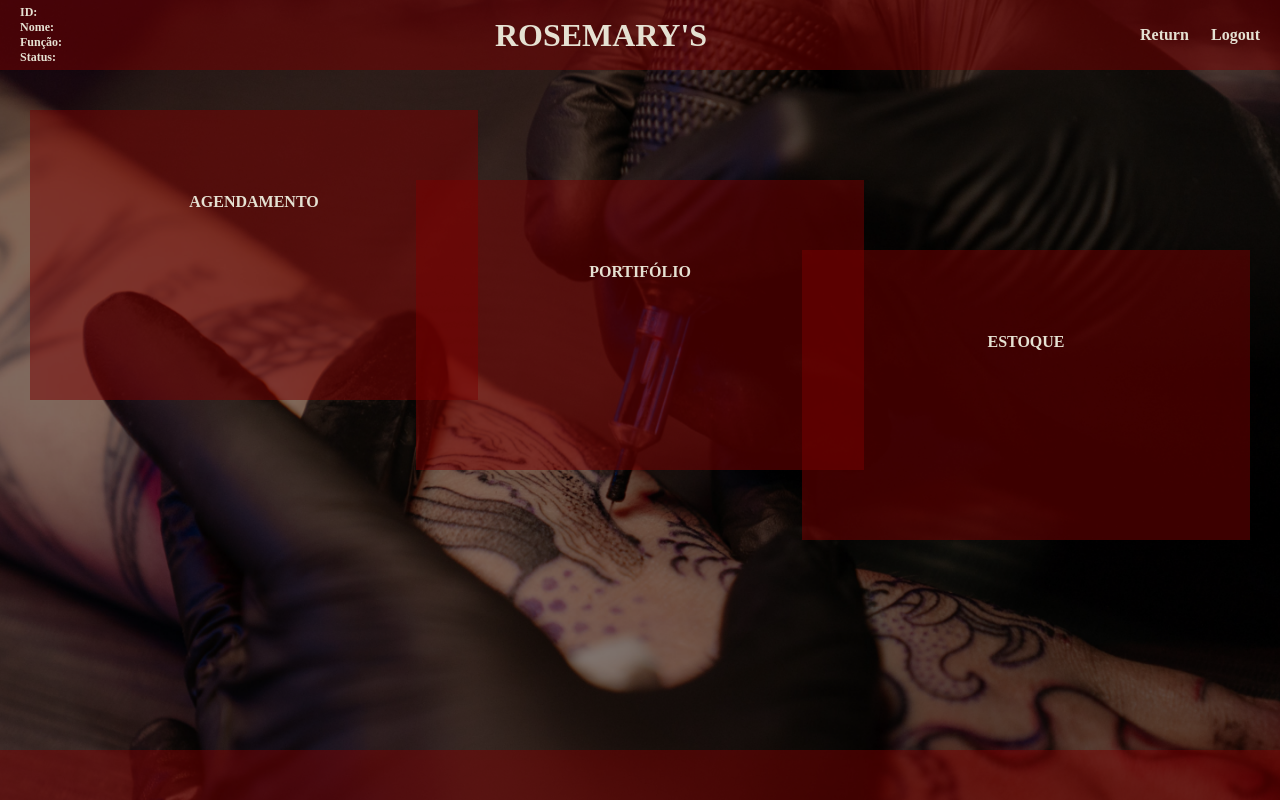
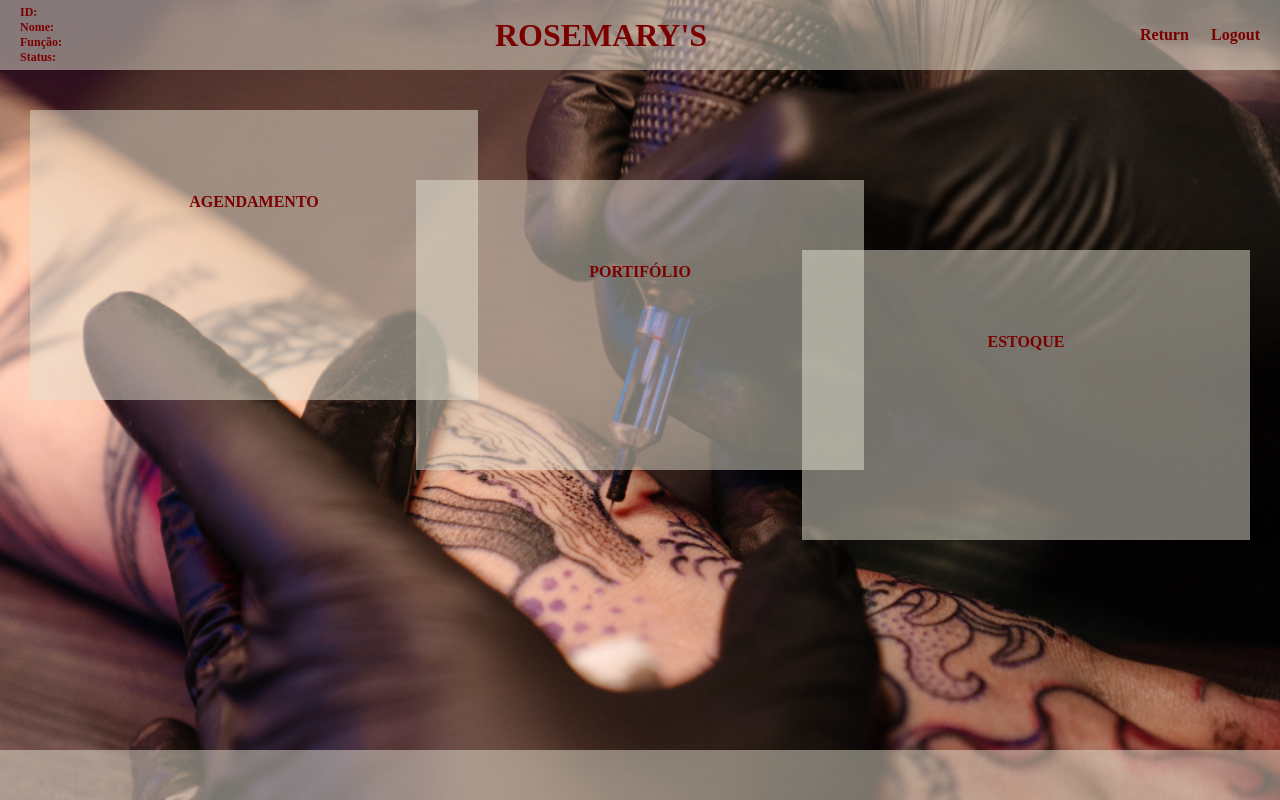
Before and after one commit to LeoAChaves/Rosemarys_Tattoo_Studio, a React (Create React App) app: page /funcionario/home in a window 1280 px wide. Built offline with nearby package versions, Linux system fonts and the light colour scheme.

Commit message:
Implementando mudança de background com o tema

```diff
--- a/src/App.jsx
+++ b/src/App.jsx
@@ -7,7 +7,7 @@ import FHome from "./pages/Funcionario/FHome.jsx";
 
 function App() {
   return (
-    <ThemeProvider theme={darkTheme}>
+    <ThemeProvider theme={lightTheme}>
       <GlobalStyle />
       <Router>
         <Routes>
--- a/src/pages/Funcionario/FHome.jsx
+++ b/src/pages/Funcionario/FHome.jsx
@@ -1,5 +1,4 @@
 import styled from "styled-components";
-import funcionarioBackground from "../../assets/images/funcionarioBackground.png";
 import FHeader from "../../components/Funcionario/FHeader/FHeader.jsx";
 import FHomeMain from "../../components/Funcionario/FHome/FHomeMain.jsx";
 import FFooter from "../../components/Funcionario/FFooter/FFooter.jsx";
@@ -8,7 +7,7 @@ function FHome() {
   const FHome = styled.body`
     height: 100vh;
     width: 100%;
-    background-image: url(${funcionarioBackground});
+    background-image: url(${({ theme }) => theme.funcBG});
     background-size: cover;
     background-position: center;
   `;
--- a/src/styles/themes.js
+++ b/src/styles/themes.js
@@ -1,3 +1,6 @@
+import funcBGdark from "../assets/images/funcBGdark.png";
+import funcBGlight from "../assets/images/funcBGlight.png";
+
 export const lightTheme = {
   body: "#ffffff",
   primary: "#E5E1D280",
@@ -12,6 +15,7 @@ export const lightTheme = {
   card_text: "#7B0000",
   card_text2: "#211F1E",
   card_info: "#5E5A57",
+  funcBG: funcBGlight,
 };
 
 export const darkTheme = {
@@ -28,4 +32,5 @@ export const darkTheme = {
   card_text: "#000000",
   card_text2: "#211F1E",
   card_info: "#5E5A57",
+  funcBG: funcBGdark,
 };
```
Also changed, not shown: src/assets/images/funcBGdark.png (renamed from src/assets/images/funcionarioBackground.png), src/assets/images/funcBGlight.png (added).
